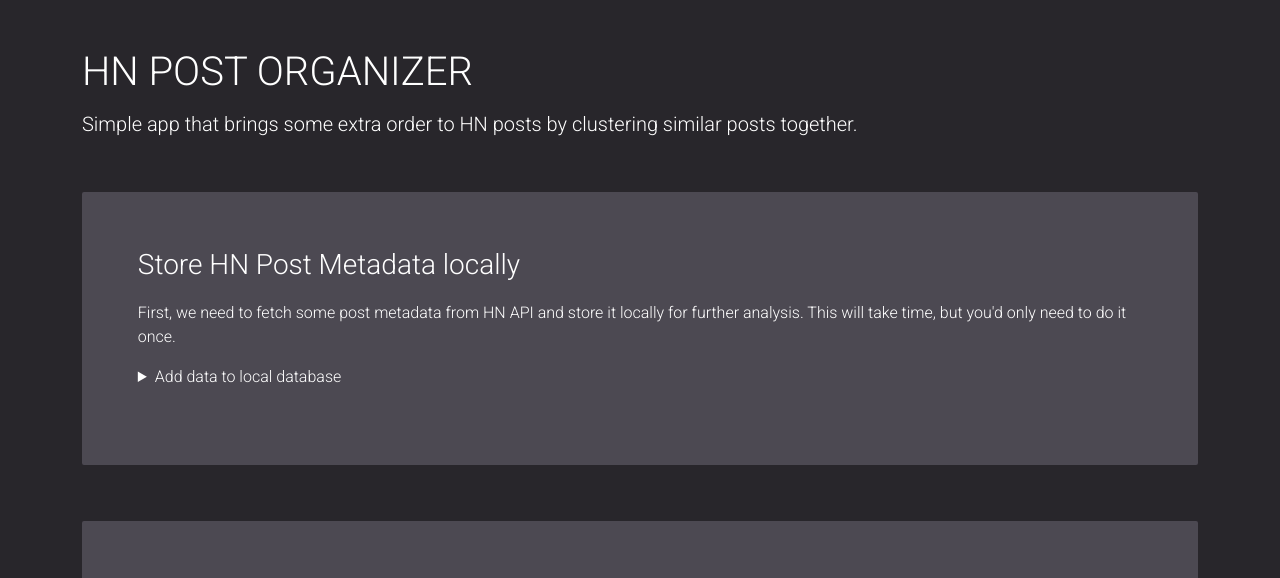
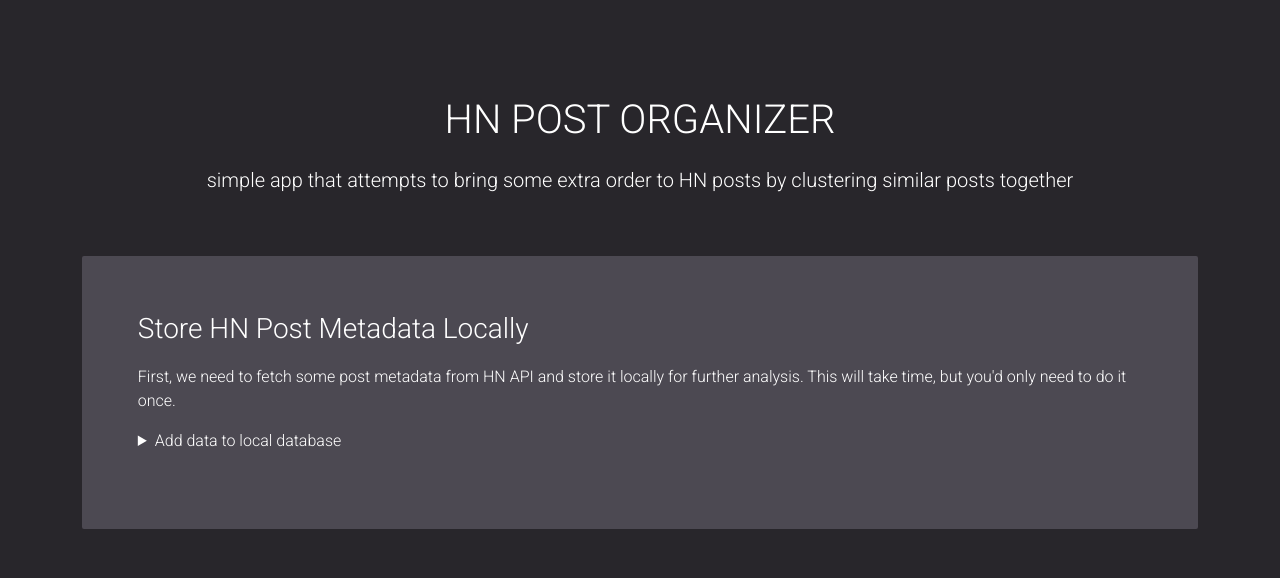
Before and after one commit to axyorah/hn-post-clusterer, a Flask app: template flaskr/templates/index.html in a window 1280 px wide. Shown: the top 578 px of the page. Run offline with Flask 3, Linux system fonts and the light colour scheme; the template is opened without the code that fills it, so the values that code supplies are empty; parts of the project's set-up code (start-up, migrations or seed data) failed here and were passed over.

Commit message:
mod: minor textual changes (text + style)

```diff
--- a/flaskr/static/css/style.css
+++ b/flaskr/static/css/style.css
@@ -6,6 +6,12 @@ body {
     background-color: rgb(40, 38, 43);
     color: white;
     font-family: 'Roboto', sans-serif;
+}
+
+.title-box {
+    display: flex;
+    flex-direction: column;
+    align-items: center;
 }
 
 section {
--- a/flaskr/templates/index.html
+++ b/flaskr/templates/index.html
@@ -21,10 +21,12 @@
 
         <div id="alert-root" class="mt-5"></div>
 
-        <h1 class="page-title mt-5">HN POST ORGANIZER</h1>
-        <h5 class="page-title mt-3">
-            Simple app that brings some extra order to HN posts by clustering similar posts together.
-        </h5>
+        <div class='title-box'>
+            <h1 class="mt-5">HN POST ORGANIZER</h1>
+            <h5 class="mt-3">
+                simple app that attempts to bring some extra order to HN posts by clustering similar posts together
+            </h5>
+        </div>
 
         <div id="api-root">
             {% include "partials/get_data_from_hn.html" %}
--- a/flaskr/templates/partials/get_data_from_hn.html
+++ b/flaskr/templates/partials/get_data_from_hn.html
@@ -1,6 +1,6 @@
 <div class="box">
 
-    <h3 class="mb-2">Store HN Post Metadata locally</h3>
+    <h3 class="mb-2">Store HN Post Metadata Locally</h3>
 
     <section id="api-filters">
         <p>
@@ -12,6 +12,8 @@
             <summary>Add data to local database</summary>
             <p>
                 Just specify the range of <code>id</code>s and hit the <code class="mark">Get Data</code> button.
+                This is going to take quite some time:
+                a 3-4 days worth of data (about 30000 entries) will take about 2h to get.
             </p>
 
             {% include "partials/set_hn_api_filters.html" %}
```
